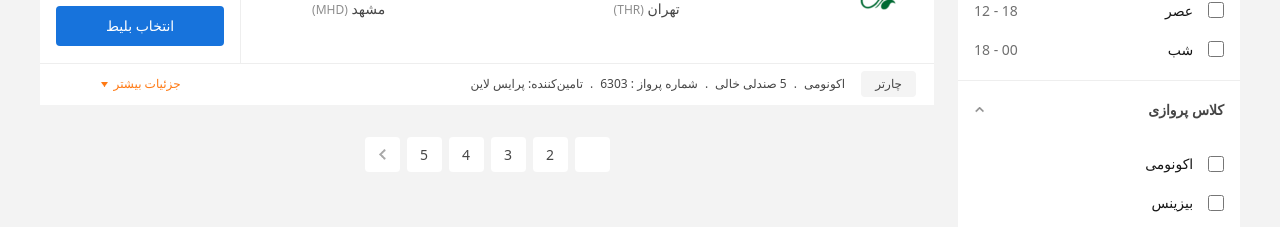
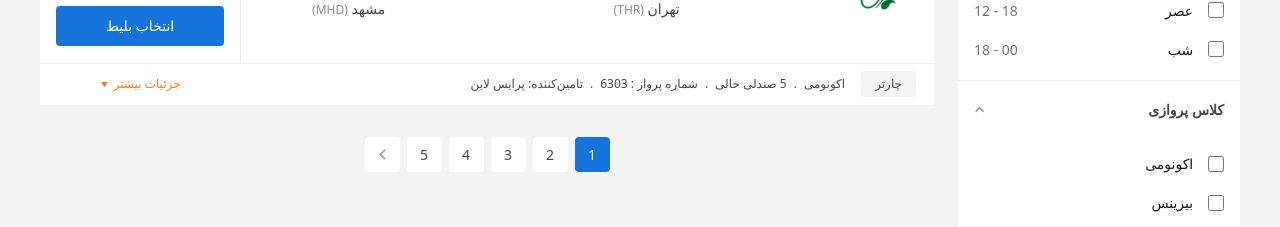
Before and after one commit to ark1111/flytoday-test, a React (Vite) app: page / in a window 1280 px wide. Shown: the part 800-1027 px from the top of the page. Built offline with nearby package versions, Linux system fonts and the light colour scheme.

Commit message:
fix : Pagination / active item background color

```diff
--- a/src/components/Pagination.tsx
+++ b/src/components/Pagination.tsx
@@ -44,9 +44,13 @@ const Pagination = ({ activePage, setActivePage, totalPage }: Props) => {
           {item + step * 5 <= totalPage && (
             <div
               className={`w-[35px] h-[35px] bg-[#fff] rounded flex items-center justify-center text-[14px] text-[#464646] cursor-pointer ${
-                activePage === item + step * 5 ? "bg-[#1773dc] text-[#fff]" : ""
+                activePage === item + step * 5 ? "text-[#fff]" : ""
               }`}
               onClick={() => changePage(item)}
+              style={{
+                backgroundColor:
+                  activePage === item + step * 5 ? "#1773dc" : "#fff",
+              }}
             >
               {item + step * 5}
             </div>
```
